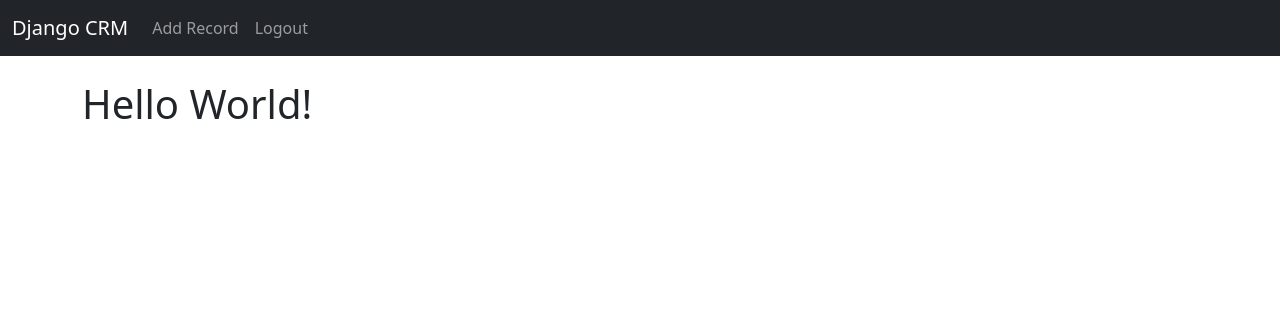
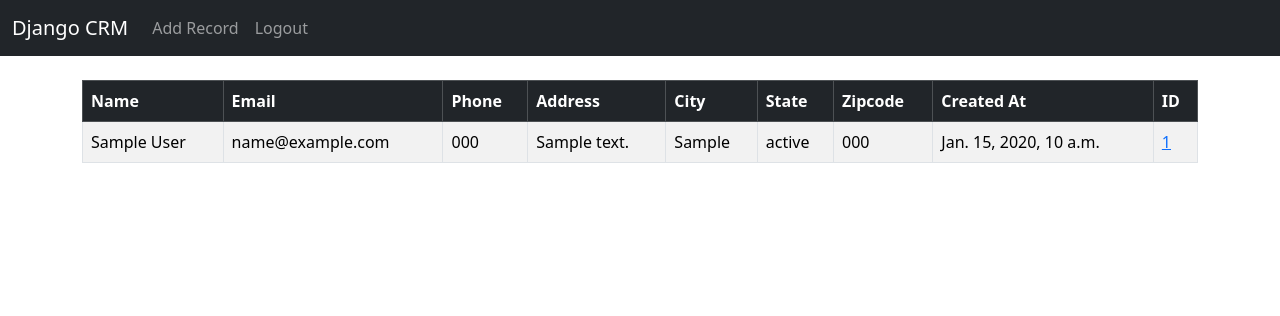
Before and after one commit to Edwinromerojr/CRM_mysql, a Django app: page / in a window 1280 px wide. Shown: the top 316 px of the page. Run offline with Django 4.2, Linux system fonts and the light colour scheme; a user stored in the database is signed in; tables that the repository leaves empty hold one stand-in row (values such as "Sample post").

Commit message:
List of records

```diff
--- a/dcrm/website/templates/home.html
+++ b/dcrm/website/templates/home.html
@@ -6,7 +6,40 @@
 
 {% if user.is_authenticated %}
 
-<h1>Hello World!</h1>
+<table class="table table-striped table-hover table-bordered">
+  <thead class="table-dark">
+    <tr>
+      <th scope="col">Name</th>
+      <th scope="col">Email</th>
+      <th scope="col">Phone</th>
+      <th scope="col">Address</th>
+      <th scope="col">City</th>
+      <th scope="col">State</th>
+      <th scope="col">Zipcode</th>
+      <th scope="col">Created At</th>
+      <th scope="col">ID</th>
+    </tr>
+  </thead>
+  <tbody>
+
+{% if records %}
+	{% for record in records %}
+		<tr>
+			<td>{{ record.first_name }} {{ record.last_name }}</td>
+			<td>{{ record.email }}</td>
+			<td>{{ record.phone }}</td>
+			<td>{{ record.address }}</td>
+			<td>{{ record.city }}</td>
+			<td>{{ record.state }}</td>
+			<td>{{ record.zipcode }}</td>
+			<td>{{ record.created_at }}</td>
+			<td><a href="">{{ record.id }}</a></td>
+		</tr>
+	{% endfor %}
+{% endif %}
+
+  </tbody>
+</table>
 
 {% else %}
 
--- a/dcrm/website/views.py
+++ b/dcrm/website/views.py
@@ -2,9 +2,11 @@ from django.shortcuts import render, redirect
 from django.contrib.auth import authenticate, login, logout
 from django.contrib import messages
 from .forms import SignUpForm
+from .models import Record
 
 # Create your views here.
 def home(request):
+    records = Record.objects.all()
     if request.method == 'POST':
         username = request.POST['username']
         password = request.POST['password']
@@ -18,7 +20,7 @@ def home(request):
             messages.success(request, "There Was An Error Logging In, Please Try Again...")
             return redirect('home')
     else:
-        return render(request, 'home.html', {})
+        return render(request, 'home.html', {'records':records})
 
 
 def logout_user(request):
```
